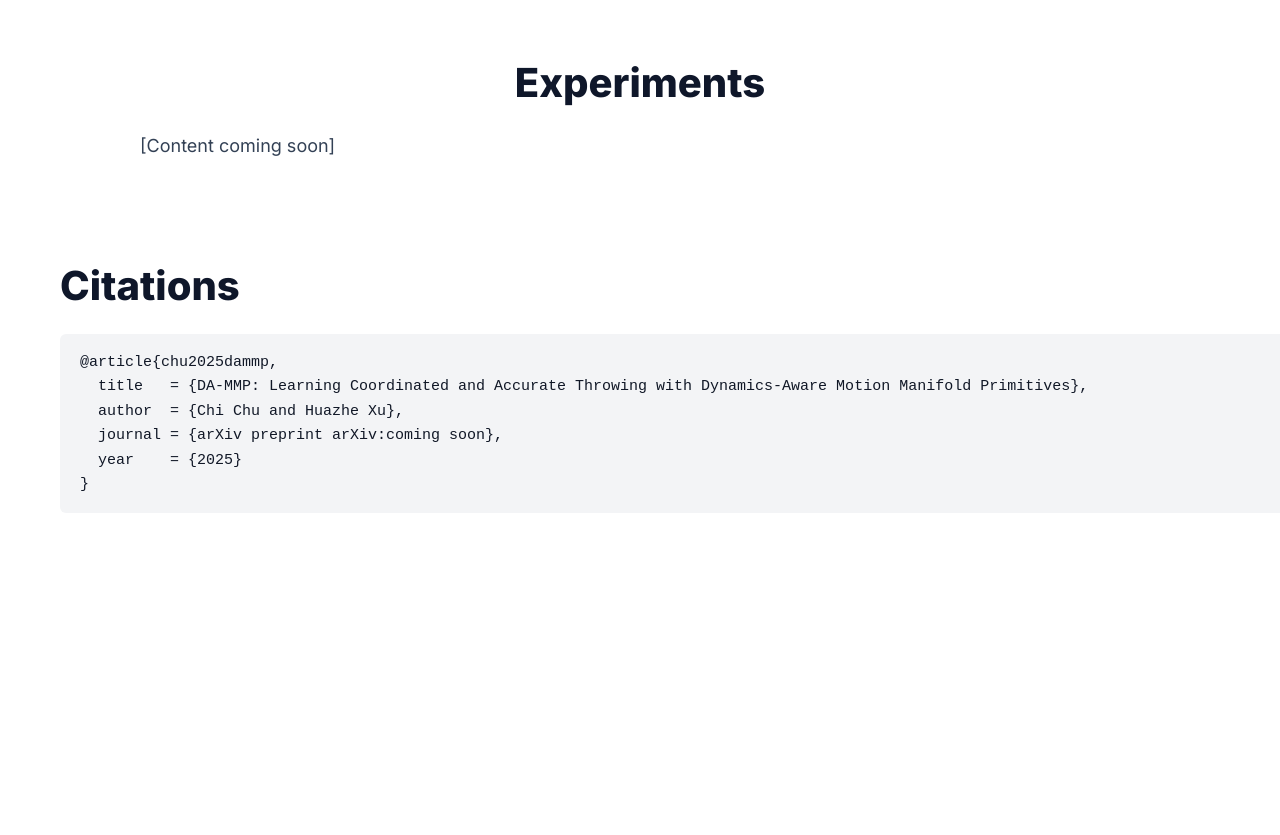
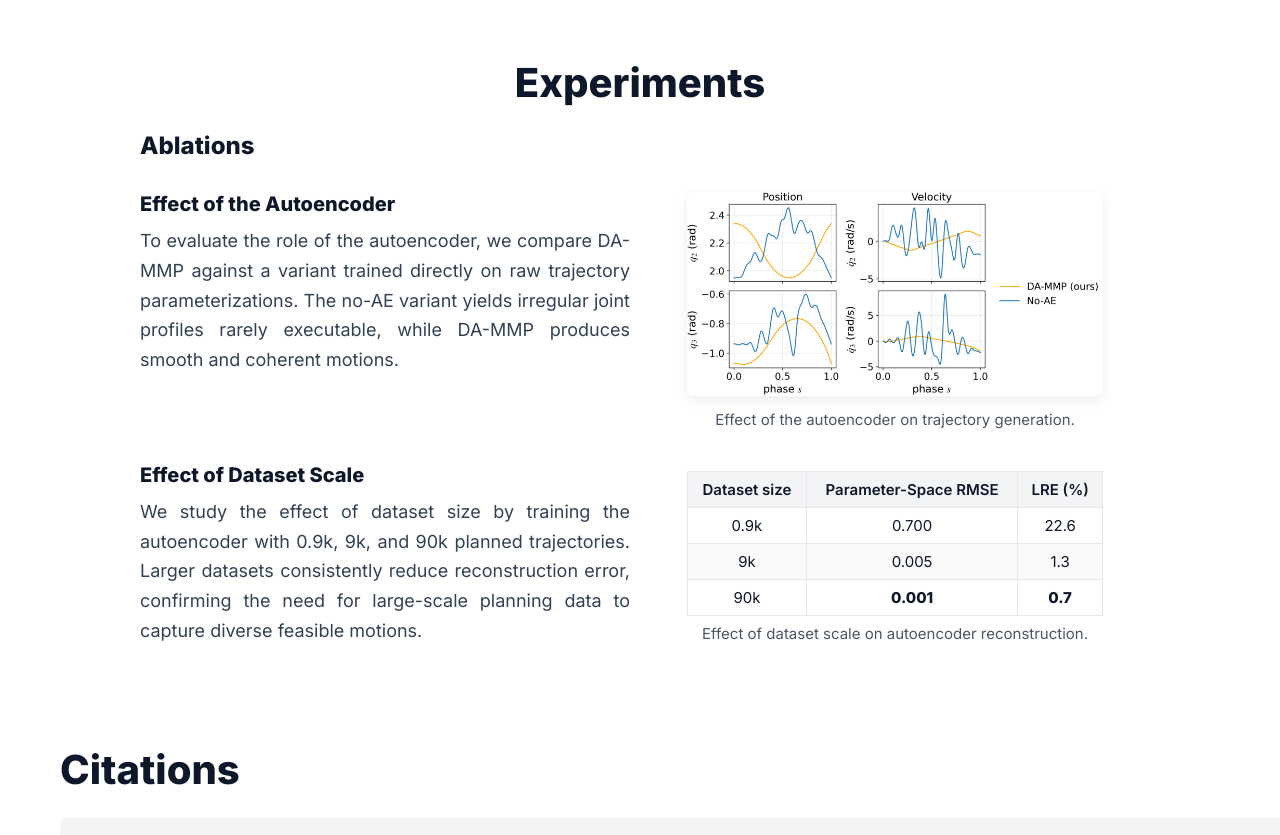
Before and after one commit to cc299792458/da-mmp, a plain HTML site: page index.html in a window 1280 px wide. Shown: the part 3060-3895 px from the top of the page. Before the commit the page ends 3713 px from the top, so only its background shows below. Drawn offline with nearby package versions, Linux system fonts and the light colour scheme.

Commit message:
ablations

```diff
--- a/index.html
+++ b/index.html
@@ -16,7 +16,6 @@
 
   <!-- MathJax (render LaTeX; inline only) -->
   <script>
-    // Only inline math \( ... \)
     window.MathJax = { tex: { inlineMath: [['\\(', '\\)']] }, svg: { fontCache: 'global' } };
   </script>
   <script id="MathJax-script" async src="https://cdn.jsdelivr.net/npm/mathjax@3/es5/tex-svg.js"></script>
@@ -134,7 +133,7 @@
         (II) align this manifold to <strong>real execution dynamics</strong> using a conditional flow-matching policy trained with few real trials.
       </p>
 
-      <!-- Phase A: Data Collection -->
+      <!-- Stage I -->
       <h3 class="phase-heading">Stage I. Data Collection</h3>
       <div class="method-grid">
         <div class="card">
@@ -155,7 +154,7 @@
         </div>
       </div>
 
-      <!-- Phase B: Policy Learning -->
+      <!-- Stage II -->
       <h3 class="phase-heading">Stage II. Policy Learning</h3>
       <div class="method-grid">
         <div class="card">
@@ -178,12 +177,69 @@
           </p>
         </div>
       </div>
+    </div>
   </section>
 
   <!-- Experiments -->
   <section class="section" aria-labelledby="experiments-title">
     <h2 id="experiments-title">Experiments</h2>
-    <p>[Content coming soon]</p>
+
+    <div class="exp-body">
+      <h3 class="subheading">Ablations</h3>
+
+      <!-- Effect of Autoencoder -->
+      <div class="ablation">
+        <div class="ablation-text">
+          <h4>Effect of the Autoencoder</h4>
+          <p>
+            To evaluate the role of the autoencoder, we compare DA-MMP against a variant
+            trained directly on raw trajectory parameterizations. The no-AE variant yields
+            irregular joint profiles rarely executable, while DA-MMP produces smooth and
+            coherent motions.
+          </p>
+        </div>
+        <div class="ablation-fig">
+          <img src="imgs/ae_ablation.png"
+               alt="Effect of the autoencoder on trajectory generation"
+               loading="lazy" decoding="async">
+          <figcaption class="caption">
+            Effect of the autoencoder on trajectory generation.
+          </figcaption>
+        </div>
+      </div>
+
+      <!-- Effect of Dataset Scale -->
+      <div class="ablation">
+        <div class="ablation-text">
+          <h4>Effect of Dataset Scale</h4>
+          <p>
+            We study the effect of dataset size by training the autoencoder with 0.9k, 9k,
+            and 90k planned trajectories. Larger datasets consistently reduce reconstruction
+            error, confirming the need for large-scale planning data to capture diverse
+            feasible motions.
+          </p>
+        </div>
+        <div class="ablation-fig">
+          <table class="exp-table">
+            <thead>
+              <tr>
+                <th>Dataset size</th>
+                <th>Parameter-Space RMSE</th>
+                <th>LRE (%)</th>
+              </tr>
+            </thead>
+            <tbody>
+              <tr><td>0.9k</td><td>0.700</td><td>22.6</td></tr>
+              <tr><td>9k</td><td>0.005</td><td>1.3</td></tr>
+              <tr><td>90k</td><td><strong>0.001</strong></td><td><strong>0.7</strong></td></tr>
+            </tbody>
+          </table>
+          <figcaption class="caption">
+            Effect of dataset scale on autoencoder reconstruction.
+          </figcaption>
+        </div>
+      </div>
+    </div>
   </section>
 
   <!-- Citations -->
--- a/style.css
+++ b/style.css
@@ -19,15 +19,15 @@ h1 {
 /* --- Authors section --- */
 .authors {
   margin-top: 16px;
-  display: inline-flex;      /* keep authors on one line and centered */
+  display: inline-flex;
   align-items: baseline;
   gap: 10px;
   font-size: 18px;
   color: #0f172a;
 }
 .authors .author {
-  text-decoration: none;     /* clean link look */
-  color: #3b82f6;            /* link-like light blue */
+  text-decoration: none;
+  color: #3b82f6;
   font-weight: 600;
   font-size: clamp(20px, 2.5vw, 26px);
 }
@@ -55,8 +55,8 @@ h1 {
   display: inline-flex;
   align-items: center;
   padding: 8px 20px;
-  border-radius: 9999px;     /* pill shape */
-  background: #1f2937;       /* cool dark gray */
+  border-radius: 9999px;
+  background: #1f2937;
   color: #ffffff;
   font-size: 16px;
   font-weight: 500;
@@ -65,11 +65,12 @@ h1 {
 }
 .btn:hover { background: #374151; }
 .btn .icon {
-  width: 20px; height: 20px;
+  width: 20px;
+  height: 20px;
   margin-right: 8px;
   display: inline-block;
   vertical-align: middle;
-  filter: invert(1);         /* dark SVGs appear white on dark bg */
+  filter: invert(1); /* make dark SVGs appear white on dark bg */
 }
 
 /* --- Sections --- */
@@ -84,17 +85,17 @@ h1 {
   margin-bottom: 24px;
   color: #0f172a;
 }
-/* Paragraphs inside centered sections (e.g., Abstract) */
+/* Paragraphs inside centered sections */
 .section p {
   font-size: 18px;
   line-height: 1.65;
   color: #334155;
   max-width: 1000px;
   margin: 0 auto;
-  text-align: justify;       /* academic look */
+  text-align: justify; /* academic look */
 }
 
-/* --- Left-aligned section (for Citations) --- */
+/* --- Left-aligned section (Citations) --- */
 .section-left {
   margin: 100px 0;
   width: 100%;
@@ -125,7 +126,7 @@ h1 {
   width: 100%;
   max-width: 1000px;
   margin: 0 auto 40px auto;
-  padding-bottom: 56.25%;    /* 16:9 */
+  padding-bottom: 56.25%; /* 16:9 */
   height: 0;
 }
 .video-container iframe {
@@ -146,12 +147,13 @@ h1 {
   border-radius: 6px;
   box-shadow: 0 4px 18px rgba(15, 23, 42, 0.08);
 }
+/* Default captions are left-aligned (academic) */
 .caption {
   margin-top: 12px;
   font-size: 16px;
   line-height: 1.55;
   color: #4b5563;
-  text-align: left;          /* left-align per your preference */
+  text-align: left;
 }
 #method h2 { margin-bottom: 16px; }
 
@@ -159,14 +161,27 @@ h1 {
 .method-body {
   max-width: 1000px;
   margin: 18px auto 0;
-  text-align: left;          /* left-align text under centered figure */
+  text-align: left; /* left-align text under centered figure */
 }
-.subheading {
+
+/* --- Experiment body (separate from method) --- */
+.exp-body {
+  max-width: 1000px;
+  margin: 18px auto 0;
+  text-align: left;
+}
+
+/* --- Primary subsection headings (24px, bold)
+   Problem / Key Idea / Stage I-II / Ablations */
+.subheading,
+#method .phase-heading {
   font-size: 24px;
   font-weight: 700;
   margin: 14px 0 12px;
   color: #0f172a;
 }
+
+/* --- Method paragraph text --- */
 .method-text {
   font-size: 18px;
   line-height: 1.65;
@@ -174,22 +189,25 @@ h1 {
   margin: 0 0 22px 0;
 }
 
-/* --- Method cards --- */
+/* --- Method cards (two-column responsive grid) --- */
 .method-grid {
   display: grid;
   grid-template-columns: repeat(2, minmax(0, 1fr));
   gap: 14px;
-  margin-top: 14px;          /* unify spacing between rows */
+  margin-top: 14px; /* unify spacing between rows */
 }
 .card {
-  background: #f8fafc;
-  border: 1px solid #e5e7eb;
+  background: #f8fafc;       /* very light slate */
+  border: 1px solid #e5e7eb; /* subtle border */
   border-radius: 8px;
   padding: 16px;
   text-align: left;
 }
+/* Secondary titles (20px, bold)
+   Goal-Manifold Sampling / Sampling-Based Motion Planning / etc. */
 .card h4 {
   font-size: 20px;
+  font-weight: 700;
   margin: 0 0 8px 0;
   color: #0f172a;
 }
@@ -200,24 +218,81 @@ h1 {
   color: #374151;
 }
 
-/* Phase headings inside Method (above card groups) */
+/* Phase headings inside Method (keep alignment/spacing) */
 #method .phase-heading {
-  /* slightly larger than .subheading to show hierarchy */
-  font-size: 24px;         /* .subheading is 24px after your earlier bump; if you want a bigger step, try 26px */
-  font-weight: 800;
-  margin: 18px 0 8px;
-  color: #0f172a;
-  text-align: left;        /* align with method-body text */
+  text-align: left;
+  margin: 18px 0 8px; /* slightly extra top spacing before grids */
+}
+#method .phase-heading + .method-grid {
+  margin-top: 10px; /* comfy gap after heading */
 }
 
-/* spacing polish: ensure card grids have comfortable gap after headings */
-#method .phase-heading + .method-grid {
-  margin-top: 10px;        /* tighter than default 14px if you prefer */
+/* --- Ablations layout: text left, figure/table right --- */
+.ablation {
+  display: flex;
+  align-items: flex-start;
+  gap: 20px;
+  margin: 32px 0;
+}
+.ablation-text { flex: 1; }
+/* Secondary titles in Ablations (20px, bold)
+   Effect of the Autoencoder / Effect of Dataset Scale */
+.ablation-text h4 {
+  font-size: 20px;
+  font-weight: 700;
+  margin: 0 0 10px 0;
+  color: #0f172a;
+}
+.ablation-fig {
+  flex: 1;
+  text-align: center;
+}
+.ablation-fig img {
+  max-width: 85%;           /* slightly smaller than container */
+  border-radius: 6px;
+  box-shadow: 0 4px 12px rgba(15, 23, 42, 0.08);
+}
+/* Center captions inside ablation figures/tables */
+.ablation-fig .caption {
+  margin-top: 8px;
+  font-size: 15px;
+  color: #4b5563;
+  text-align: center;
+}
+
+/* --- Experiments table --- */
+.exp-table {
+  width: 85%;               /* slightly smaller table */
+  margin: 8px auto 0 auto;
+  border-collapse: collapse;
+  font-size: 15px;
+}
+.exp-table th,
+.exp-table td {
+  border: 1px solid #e5e7eb;
+  padding: 8px 10px;
+  text-align: center;
+}
+.exp-table th {
+  background: #f3f4f6;
+  font-weight: 600;
+}
+.exp-table tr:nth-child(even) {
+  background: #fafafa;
+}
+.exp-table + .caption {
+  text-align: center;
+  margin-top: 6px;
+  font-size: 15px;
+  color: #4b5563;
 }
 
 /* --- Responsive tweaks --- */
 @media (max-width: 720px) {
   .method-grid { grid-template-columns: 1fr; }
+  .ablation { flex-direction: column; }
+  .ablation-fig img { max-width: 100%; }
+  .exp-table { width: 100%; }
 }
 @media (max-width: 600px) {
   h1 {
```
Also changed, not shown: imgs/ae_ablation.png (added), 1 other file.
